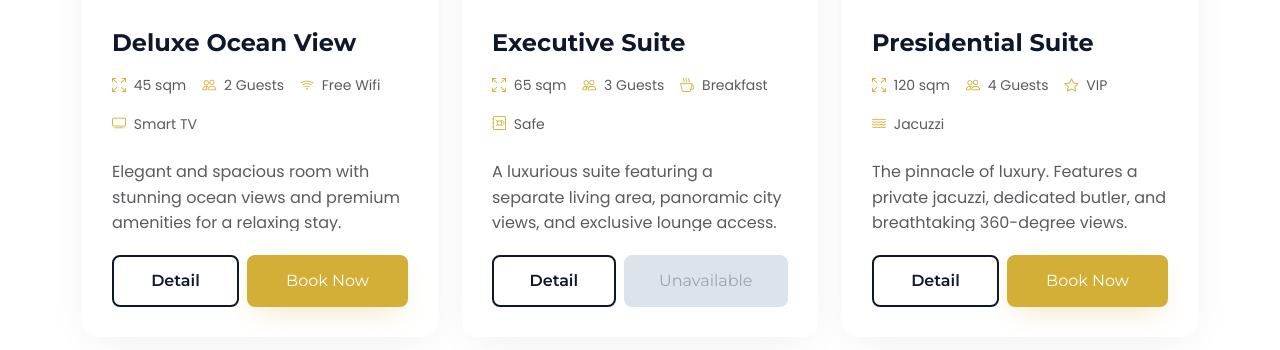
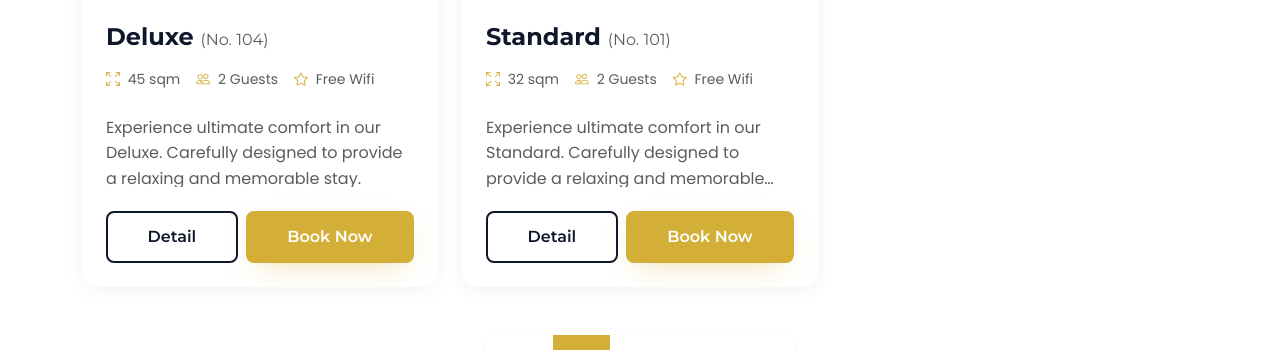
Before and after one commit to fobvsy/almaris-hotel, a PHP site: page /kamar.php in a window 1280 px wide. Shown: the part 905-1255 px from the top of the page. Run offline with PHP 8.4, Linux system fonts and the light colour scheme; data comes from the database, SQL or seed files in the repository; some libraries are stand-ins or nearby versions.

Commit message:
feat: implement server-side filtering, sorting, and database migration for room management system

```diff
--- a/kamar.php
+++ b/kamar.php
@@ -1,4 +1,35 @@
-<?php session_start(); ?>
+<?php
+session_start();
+require_once 'config/koneksi.php';
+
+// Handle filter and sort
+$typeFilter = $_GET['type'] ?? '';
+$sortOption = $_GET['sort'] ?? 'recommended';
+
+$whereClause = "";
+$orderBy = "GROUP BY tipe_kamar";
+
+if (!empty($typeFilter)) {
+    $typeEscaped = $koneksi->real_escape_string($typeFilter);
+    $whereClause = "WHERE tipe_kamar LIKE '%$typeEscaped%'";
+}
+
+if ($sortOption === 'price_low') {
+    $orderBy = "ORDER BY harga ASC";
+} elseif ($sortOption === 'price_high') {
+    $orderBy = "ORDER BY harga DESC";
+}
+
+$queryKamar = $koneksi->query("SELECT * FROM kamar $whereClause $orderBy");
+$rooms = $queryKamar->fetch_all(MYSQLI_ASSOC);
+
+// SweetAlert Session
+$alert = '';
+if (isset($_SESSION['alert'])) {
+    $alert = $_SESSION['alert'];
+    unset($_SESSION['alert']);
+}
+?>
 <!DOCTYPE html>
 <html lang="en">
 <head>
@@ -15,6 +46,8 @@
     <link rel="stylesheet" href="https://cdn.jsdelivr.net/npm/bootstrap-icons@1.11.1/font/bootstrap-icons.css">
     <!-- AOS Animation -->
     <link href="https://unpkg.com/aos@2.3.1/dist/aos.css" rel="stylesheet">
+    <!-- SweetAlert2 -->
+    <script src="https://cdn.jsdelivr.net/npm/sweetalert2@11"></script>
     <!-- Custom Styles -->
     <link href="assets/css/styles.css" rel="stylesheet">
     <style>
@@ -119,17 +152,17 @@
     <!-- Filter Section -->
     <div class="container mb-5 mt-n4 position-relative" style="z-index: 10;" data-aos="fade-up" data-aos-delay="200">
         <div class="glassmorphism bg-white p-4 shadow-sm border rounded-4">
-            <form class="row g-3 align-items-end">
+            <form action="kamar.php" method="GET" class="row g-3 align-items-end">
                 <div class="col-md-4">
                     <label class="form-label text-navy fw-semibold fs-7 text-uppercase tracking-wide">Room Type</label>
                     <div class="input-container">
                         <i class="bi bi-door-open"></i>
-                        <select class="form-select custom-input border-0 bg-light-gray w-100">
+                        <select name="type" class="form-select custom-input border-0 bg-light-gray w-100">
                             <option value="">All Types</option>
-                            <option value="standard">Standard Room</option>
-                            <option value="deluxe">Deluxe Room</option>
-                            <option value="suite">Executive Suite</option>
-                            <option value="presidential">Presidential Suite</option>
+                            <option value="Standard" <?= stripos($typeFilter, 'Standard') !== false ? 'selected' : '' ?>>Standard Room</option>
+                            <option value="Deluxe" <?= stripos($typeFilter, 'Deluxe') !== false ? 'selected' : '' ?>>Deluxe Room</option>
+                            <option value="Suite" <?= stripos($typeFilter, 'Suite') !== false ? 'selected' : '' ?>>Suite / Executive</option>
+                            <option value="Presidential" <?= stripos($typeFilter, 'Presidential') !== false ? 'selected' : '' ?>>Presidential Suite</option>
                         </select>
                     </div>
                 </div>
@@ -137,15 +170,15 @@
                     <label class="form-label text-navy fw-semibold fs-7 text-uppercase tracking-wide">Sort By</label>
                     <div class="input-container">
                         <i class="bi bi-sort-down"></i>
-                        <select class="form-select custom-input border-0 bg-light-gray w-100">
-                            <option value="recommended">Recommended</option>
-                            <option value="price_low">Price: Low to High</option>
-                            <option value="price_high">Price: High to Low</option>
+                        <select name="sort" class="form-select custom-input border-0 bg-light-gray w-100">
+                            <option value="recommended" <?= $sortOption === 'recommended' ? 'selected' : '' ?>>Recommended</option>
+                            <option value="price_low" <?= $sortOption === 'price_low' ? 'selected' : '' ?>>Price: Low to High</option>
+                            <option value="price_high" <?= $sortOption === 'price_high' ? 'selected' : '' ?>>Price: High to Low</option>
                         </select>
                     </div>
                 </div>
                 <div class="col-md-4">
-                    <button type="button" class="btn btn-navy w-100 fw-bold text-white shadow-soft transition-transform" style="background-color: var(--color-navy); height: 50px;">
+                    <button type="submit" class="btn btn-navy w-100 fw-bold text-white shadow-soft transition-transform" style="background-color: var(--color-navy); height: 50px;">
                         <i class="bi bi-funnel me-2"></i>Filter Rooms
                     </button>
                 </div>
@@ -158,178 +191,67 @@
         <div class="container">
             <div class="row g-4">
 
-                <!-- Room 1 -->
-                <div class="col-lg-4 col-md-6" data-aos="fade-up" data-aos-delay="100">
-                    <div class="room-card">
-                        <div class="room-img-wrapper">
-                            <img src="https://images.unsplash.com/photo-1611892440504-42a792e24d32?ixlib=rb-4.0.3&auto=format&fit=crop&w=800&q=80" alt="Deluxe Ocean View">
-                            <div class="room-price">
-                                <span class="fs-4 fw-bold">Rp 1.5M</span> / night
+                <?php if (empty($rooms)): ?>
+                    <div class="col-12 text-center py-5">
+                        <i class="bi bi-journal-x fs-1 text-muted mb-3 d-block"></i>
+                        <h4 class="text-navy fw-bold">No Rooms Found</h4>
+                        <p class="text-muted">We couldn't find any rooms matching your criteria. Try adjusting your filters.</p>
+                        <a href="kamar.php" class="btn btn-outline-navy mt-2" style="border: 2px solid var(--color-navy); color: var(--color-navy); border-radius: 8px; font-weight: 500; padding: 10px 24px; text-decoration: none;">Clear Filters</a>
+                    </div>
+                <?php else: ?>
+                    <?php
+                    $delay = 100;
+                    foreach ($rooms as $room):
+                        $statusBadgeClass = ($room['status'] === 'tersedia') ? 'bg-success' : 'bg-danger';
+                        $statusLabel = ucfirst($room['status']);
+
+                        // Fake amenities based on room type since the DB doesn't have them
+                        $tipe = strtolower($room['tipe_kamar']);
+                        $size = "32 sqm"; $guests = "2 Guests"; $extra = "Free Wifi";
+                        if (strpos($tipe, 'deluxe') !== false) { $size = "45 sqm"; }
+                        if (strpos($tipe, 'suite') !== false) { $size = "65 sqm"; $guests = "3 Guests"; $extra = "Breakfast Included"; }
+                        if (strpos($tipe, 'presidential') !== false) { $size = "120 sqm"; $guests = "4 Guests"; $extra = "VIP Access"; }
+
+                        $fotoSrc = (!empty($room['foto']) && file_exists('assets/images/' . $room['foto']))
+                                   ? 'assets/images/' . $room['foto']
+                                   : 'https://images.unsplash.com/photo-1578683010236-d716f9a3f461?auto=format&fit=crop&w=800&q=80';
+                    ?>
+                    <div class="col-lg-4 col-md-6" data-aos="fade-up" data-aos-delay="<?= $delay ?>">
+                        <div class="room-card h-100 d-flex flex-column" style="background: #fff; border-radius: 16px; overflow: hidden; box-shadow: 0 4px 20px rgba(0,0,0,0.05);">
+                            <div class="room-img-wrapper position-relative" style="height: 250px; overflow: hidden;">
+                                <img src="<?= $fotoSrc ?>" alt="<?= htmlspecialchars($room['tipe_kamar']) ?>" style="width: 100%; height: 100%; object-fit: cover; transition: transform 0.5s;">
+                                <div class="position-absolute bottom-0 end-0 m-3 p-2 text-white" style="background: rgba(15, 23, 42, 0.85); backdrop-filter: blur(5px); border-radius: 8px;">
+                                    <span class="fs-4 fw-bold">Rp <?= number_format($room['harga'], 0, ',', '.') ?></span> / night
                                 </div>
                                 <div class="position-absolute top-0 start-0 m-3">
-                                <span class="badge bg-success px-3 py-2 rounded-pill shadow-sm" style="font-family: var(--font-body); font-weight: 500;">Tersedia</span>
+                                    <span class="badge <?= $statusBadgeClass ?> px-3 py-2 rounded-pill shadow-sm" style="font-family: var(--font-body); font-weight: 500;"><?= $statusLabel ?></span>
                                 </div>
                             </div>
-                        <div class="room-content">
-                            <h3 class="h4 fw-bold text-navy mb-3">Deluxe Ocean View</h3>
+                            <div class="room-content p-4 d-flex flex-column flex-grow-1">
+                                <h3 class="h4 fw-bold text-navy mb-3"><?= htmlspecialchars($room['tipe_kamar']) ?> <span class="fs-6 text-muted fw-normal">(No. <?= htmlspecialchars($room['nomor_kamar']) ?>)</span></h3>
                                 <div class="room-amenities d-flex flex-wrap gap-3 mb-4 text-muted fs-7">
-                                <span><i class="bi bi-arrows-fullscreen text-gold me-1"></i> 45 sqm</span>
-                                <span><i class="bi bi-people text-gold me-1"></i> 2 Guests</span>
-                                <span><i class="bi bi-wifi text-gold me-1"></i> Free Wifi</span>
-                                <span><i class="bi bi-tv text-gold me-1"></i> Smart TV</span>
+                                    <span><i class="bi bi-arrows-fullscreen text-gold me-1"></i> <?= $size ?></span>
+                                    <span><i class="bi bi-people text-gold me-1"></i> <?= $guests ?></span>
+                                    <span><i class="bi bi-star text-gold me-1"></i> <?= $extra ?></span>
                                 </div>
-                            <p class="text-muted mb-4 line-clamp-3">Elegant and spacious room with stunning ocean views and premium amenities for a relaxing stay.</p>
-                            <div class="d-flex gap-2">
-                                <a href="detail_kamar.php?id=1" class="btn btn-outline-navy flex-grow-1">Detail</a>
-                                <a href="booking.php?id=1" class="btn btn-gold flex-grow-1 shadow-gold">Book Now</a>
+                                <p class="text-muted mb-4 line-clamp-3">Experience ultimate comfort in our <?= htmlspecialchars($room['tipe_kamar']) ?>. Carefully designed to provide a relaxing and memorable stay.</p>
+                                <div class="d-flex gap-2 mt-auto">
+                                    <a href="detail_kamar.php?id=<?= $room['id_kamar'] ?>" class="btn btn-outline-navy flex-grow-1" style="border: 2px solid var(--color-navy); color: var(--color-navy); border-radius: 8px; font-weight: 600;">Detail</a>
+                                    <?php if ($room['status'] === 'tersedia'): ?>
+                                        <a href="booking.php?id=<?= $room['id_kamar'] ?>" class="btn btn-gold flex-grow-1 shadow-gold" style="border-radius: 8px; font-weight: 600;">Book Now</a>
+                                    <?php else: ?>
+                                        <button class="btn btn-secondary flex-grow-1 border-0" disabled style="background-color: #CBD5E1; color: #64748B; border-radius: 8px; font-weight: 600;">Unavailable</button>
+                                    <?php endif; ?>
                                 </div>
                             </div>
                         </div>
                     </div>
-
-                <!-- Room 2 -->
-                <div class="col-lg-4 col-md-6" data-aos="fade-up" data-aos-delay="200">
-                    <div class="room-card">
-                        <div class="room-img-wrapper">
-                            <img src="https://images.unsplash.com/photo-1590490360182-c33d57733427?ixlib=rb-4.0.3&auto=format&fit=crop&w=800&q=80" alt="Executive Suite">
-                            <div class="room-price">
-                                <span class="fs-4 fw-bold">Rp 2.8M</span> / night
-                            </div>
-                            <div class="position-absolute top-0 start-0 m-3">
-                                <span class="badge bg-danger px-3 py-2 rounded-pill shadow-sm" style="font-family: var(--font-body); font-weight: 500;">Dipesan</span>
-                            </div>
-                        </div>
-                        <div class="room-content">
-                            <h3 class="h4 fw-bold text-navy mb-3">Executive Suite</h3>
-                            <div class="room-amenities d-flex flex-wrap gap-3 mb-4 text-muted fs-7">
-                                <span><i class="bi bi-arrows-fullscreen text-gold me-1"></i> 65 sqm</span>
-                                <span><i class="bi bi-people text-gold me-1"></i> 3 Guests</span>
-                                <span><i class="bi bi-cup-hot text-gold me-1"></i> Breakfast</span>
-                                <span><i class="bi bi-safe text-gold me-1"></i> Safe</span>
-                            </div>
-                            <p class="text-muted mb-4 line-clamp-3">A luxurious suite featuring a separate living area, panoramic city views, and exclusive lounge access.</p>
-                            <div class="d-flex gap-2">
-                                <a href="detail_kamar.php?id=2" class="btn btn-outline-navy flex-grow-1">Detail</a>
-                                <button class="btn btn-secondary flex-grow-1 border-0" disabled style="background-color: #CBD5E1; color: #64748B;">Unavailable</button>
-                            </div>
-                        </div>
-                    </div>
-                </div>
-
-                <!-- Room 3 -->
-                <div class="col-lg-4 col-md-6" data-aos="fade-up" data-aos-delay="300">
-                    <div class="room-card">
-                        <div class="room-img-wrapper">
-                            <img src="https://images.unsplash.com/photo-1582719508461-905c673771fd?ixlib=rb-4.0.3&auto=format&fit=crop&w=800&q=80" alt="Presidential Suite">
-                            <div class="room-price">
-                                <span class="fs-4 fw-bold">Rp 5.5M</span> / night
-                            </div>
-                            <div class="position-absolute top-0 start-0 m-3">
-                                <span class="badge bg-success px-3 py-2 rounded-pill shadow-sm" style="font-family: var(--font-body); font-weight: 500;">Tersedia</span>
-                            </div>
-                        </div>
-                        <div class="room-content">
-                            <h3 class="h4 fw-bold text-navy mb-3">Presidential Suite</h3>
-                            <div class="room-amenities d-flex flex-wrap gap-3 mb-4 text-muted fs-7">
-                                <span><i class="bi bi-arrows-fullscreen text-gold me-1"></i> 120 sqm</span>
-                                <span><i class="bi bi-people text-gold me-1"></i> 4 Guests</span>
-                                <span><i class="bi bi-star text-gold me-1"></i> VIP</span>
-                                <span><i class="bi bi-water text-gold me-1"></i> Jacuzzi</span>
-                            </div>
-                            <p class="text-muted mb-4 line-clamp-3">The pinnacle of luxury. Features a private jacuzzi, dedicated butler, and breathtaking 360-degree views.</p>
-                            <div class="d-flex gap-2">
-                                <a href="detail_kamar.php?id=3" class="btn btn-outline-navy flex-grow-1">Detail</a>
-                                <a href="booking.php?id=3" class="btn btn-gold flex-grow-1 shadow-gold">Book Now</a>
-                            </div>
-                        </div>
-                    </div>
-                </div>
-
-                <!-- Room 4 -->
-                <div class="col-lg-4 col-md-6" data-aos="fade-up" data-aos-delay="100">
-                    <div class="room-card">
-                        <div class="room-img-wrapper">
-                            <img src="https://images.unsplash.com/photo-1578683010236-d716f9a3f461?ixlib=rb-4.0.3&auto=format&fit=crop&w=800&q=80" alt="Standard City View">
-                            <div class="room-price">
-                                <span class="fs-4 fw-bold">Rp 800K</span> / night
-                            </div>
-                            <div class="position-absolute top-0 start-0 m-3">
-                                <span class="badge bg-success px-3 py-2 rounded-pill shadow-sm" style="font-family: var(--font-body); font-weight: 500;">Tersedia</span>
-                            </div>
-                        </div>
-                        <div class="room-content">
-                            <h3 class="h4 fw-bold text-navy mb-3">Standard City View</h3>
-                            <div class="room-amenities d-flex flex-wrap gap-3 mb-4 text-muted fs-7">
-                                <span><i class="bi bi-arrows-fullscreen text-gold me-1"></i> 32 sqm</span>
-                                <span><i class="bi bi-people text-gold me-1"></i> 2 Guests</span>
-                                <span><i class="bi bi-wifi text-gold me-1"></i> Free Wifi</span>
-                            </div>
-                            <p class="text-muted mb-4 line-clamp-3">Comfortable and cozy room with beautiful city views, perfect for solo travelers or couples.</p>
-                            <div class="d-flex gap-2">
-                                <a href="detail_kamar.php?id=4" class="btn btn-outline-navy flex-grow-1">Detail</a>
-                                <a href="booking.php?id=4" class="btn btn-gold flex-grow-1 shadow-gold">Book Now</a>
-                            </div>
-                        </div>
-                    </div>
-                </div>
-
-                <!-- Room 5 -->
-                <div class="col-lg-4 col-md-6" data-aos="fade-up" data-aos-delay="200">
-                    <div class="room-card">
-                        <div class="room-img-wrapper">
-                            <img src="https://images.unsplash.com/photo-1631049307264-da0ec9d70304?ixlib=rb-4.0.3&auto=format&fit=crop&w=800&q=80" alt="Family Suite">
-                            <div class="room-price">
-                                <span class="fs-4 fw-bold">Rp 3.5M</span> / night
-                            </div>
-                            <div class="position-absolute top-0 start-0 m-3">
-                                <span class="badge bg-success px-3 py-2 rounded-pill shadow-sm" style="font-family: var(--font-body); font-weight: 500;">Tersedia</span>
-                            </div>
-                        </div>
-                        <div class="room-content">
-                            <h3 class="h4 fw-bold text-navy mb-3">Family Suite</h3>
-                            <div class="room-amenities d-flex flex-wrap gap-3 mb-4 text-muted fs-7">
-                                <span><i class="bi bi-arrows-fullscreen text-gold me-1"></i> 85 sqm</span>
-                                <span><i class="bi bi-people text-gold me-1"></i> 5 Guests</span>
-                                <span><i class="bi bi-tv text-gold me-1"></i> 2 Smart TVs</span>
-                                <span><i class="bi bi-cup-hot text-gold me-1"></i> Kitchenette</span>
-                            </div>
-                            <p class="text-muted mb-4 line-clamp-3">Spacious family suite featuring multiple bedrooms, a living area, and a mini kitchenette.</p>
-                            <div class="d-flex gap-2">
-                                <a href="detail_kamar.php?id=5" class="btn btn-outline-navy flex-grow-1">Detail</a>
-                                <a href="booking.php?id=5" class="btn btn-gold flex-grow-1 shadow-gold">Book Now</a>
-                            </div>
-                        </div>
-                    </div>
-                </div>
-
-                <!-- Room 6 -->
-                <div class="col-lg-4 col-md-6" data-aos="fade-up" data-aos-delay="300">
-                    <div class="room-card">
-                        <div class="room-img-wrapper">
-                            <img src="https://images.unsplash.com/photo-1566665797739-1674de7a421a?ixlib=rb-4.0.3&auto=format&fit=crop&w=800&q=80" alt="Honeymoon Suite">
-                            <div class="room-price">
-                                <span class="fs-4 fw-bold">Rp 4.2M</span> / night
-                            </div>
-                            <div class="position-absolute top-0 start-0 m-3">
-                                <span class="badge bg-danger px-3 py-2 rounded-pill shadow-sm" style="font-family: var(--font-body); font-weight: 500;">Dipesan</span>
-                            </div>
-                        </div>
-                        <div class="room-content">
-                            <h3 class="h4 fw-bold text-navy mb-3">Honeymoon Suite</h3>
-                            <div class="room-amenities d-flex flex-wrap gap-3 mb-4 text-muted fs-7">
-                                <span><i class="bi bi-arrows-fullscreen text-gold me-1"></i> 75 sqm</span>
-                                <span><i class="bi bi-people text-gold me-1"></i> 2 Guests</span>
-                                <span><i class="bi bi-flower1 text-gold me-1"></i> Decor</span>
-                                <span><i class="bi bi-droplet text-gold me-1"></i> Bathtub</span>
-                            </div>
-                            <p class="text-muted mb-4 line-clamp-3">Romantic suite specially designed for couples, featuring a free-standing bathtub and romantic decorations.</p>
-                            <div class="d-flex gap-2">
-                                <a href="detail_kamar.php?id=6" class="btn btn-outline-navy flex-grow-1">Detail</a>
-                                <button class="btn btn-secondary flex-grow-1 border-0" disabled style="background-color: #CBD5E1; color: #64748B;">Unavailable</button>
-                            </div>
-                        </div>
-                    </div>
-                </div>
+                    <?php
+                        $delay += 100;
+                        if ($delay > 300) $delay = 100;
+                    endforeach;
+                    ?>
+                <?php endif; ?>
 
             </div>
 
@@ -404,5 +326,12 @@
     <script src="https://cdn.jsdelivr.net/npm/bootstrap@5.3.2/dist/js/bootstrap.bundle.min.js"></script>
     <script src="https://unpkg.com/aos@2.3.1/dist/aos.js"></script>
     <script src="assets/js/script.js"></script>
+    <script>
+        document.addEventListener('DOMContentLoaded', function() {
+            <?php if (!empty($alert)): ?>
+                <?= $alert ?>
+            <?php endif; ?>
+        });
+    </script>
 </body>
 </html>
```
Also changed, not shown: hotel_db2.sql (renamed from hotel_db11.sql, +10 -8 lines). Lines whose indentation alone changed are shown as unchanged.
